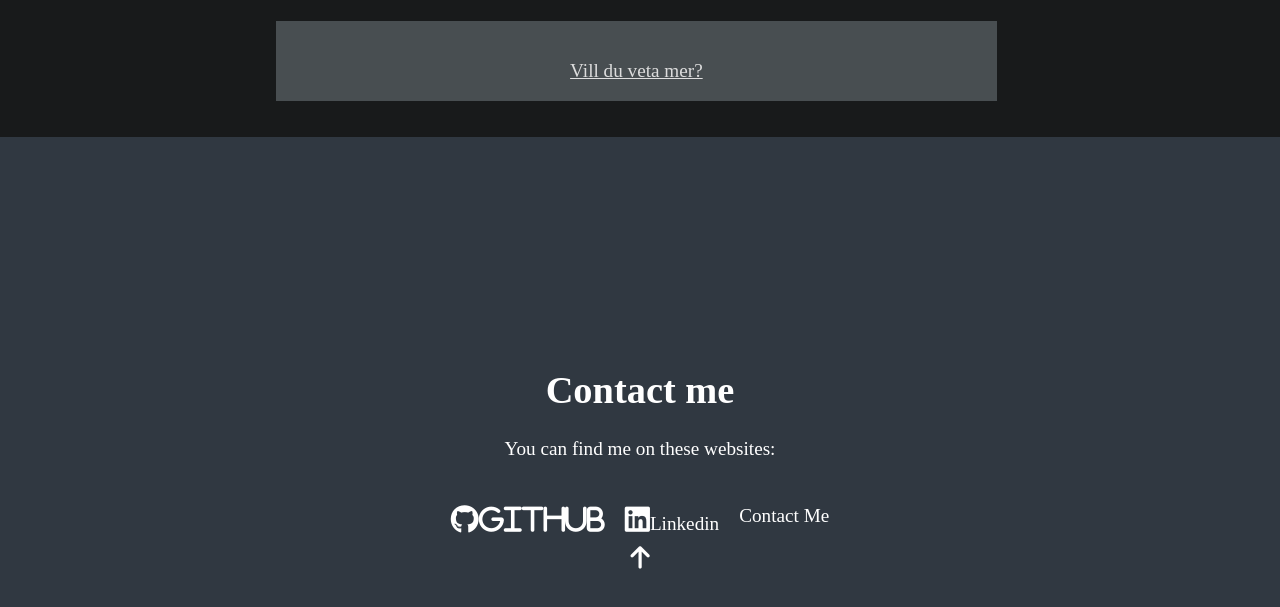
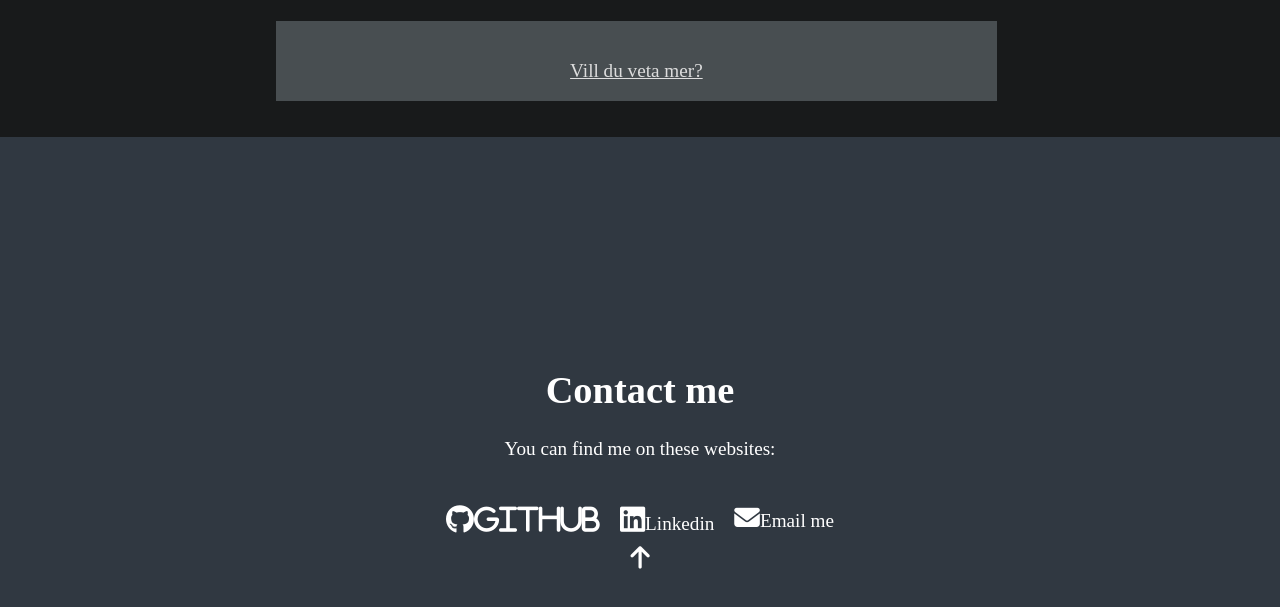
Before and after one commit to Rasweb/Personal-portfolio, a website: page index.html in a window 1280 px wide. Shown: the part 3984-4591 px from the top of the page. Drawn offline with Linux system fonts and the light colour scheme.

Commit message:
added email icon and fixed "_blank"

```diff
--- a/index.html
+++ b/index.html
@@ -148,14 +148,18 @@
         >
         <a
           href="https://www.linkedin.com/in/rasmus-palm-076a83219/"
-          target="blank_"
+          target="_blank"
           class="btn"
           ><i class="fab fa-linkedin"></i>Linkedin</a
         >
-        <a href="mailto:rasmus@rasweb.one?subject=Message From Rasweb Website"
-          >Contact Me</a
+        <a
+          href="mailto:rasmus@rasweb.one?subject=Message From Rasweb Website"
+          target="_blank"
+          class="btn"
+          ><i class="fas fa-envelope"></i>Email me</a
         >
       </div>
+
       <a href="#home"><i class="fas fa-arrow-up"></i></a>
     </footer>
   </body>
```
